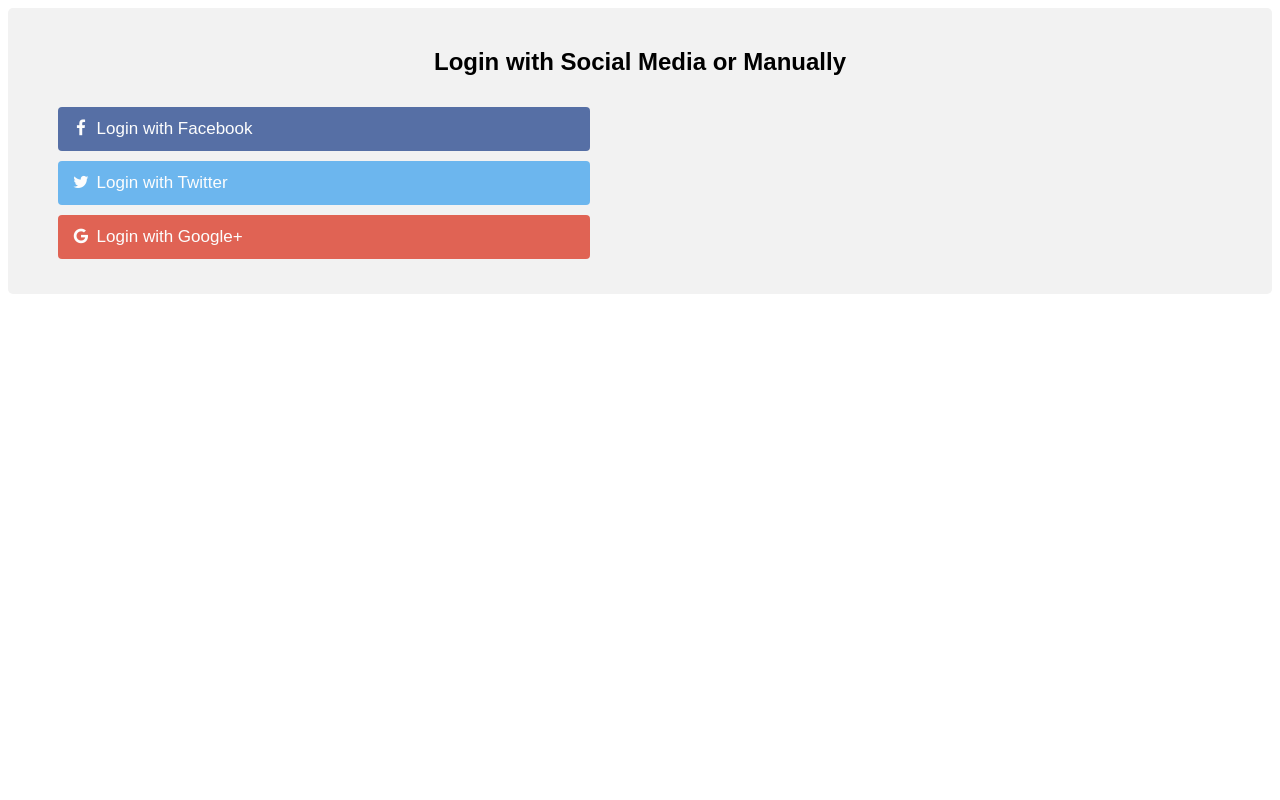
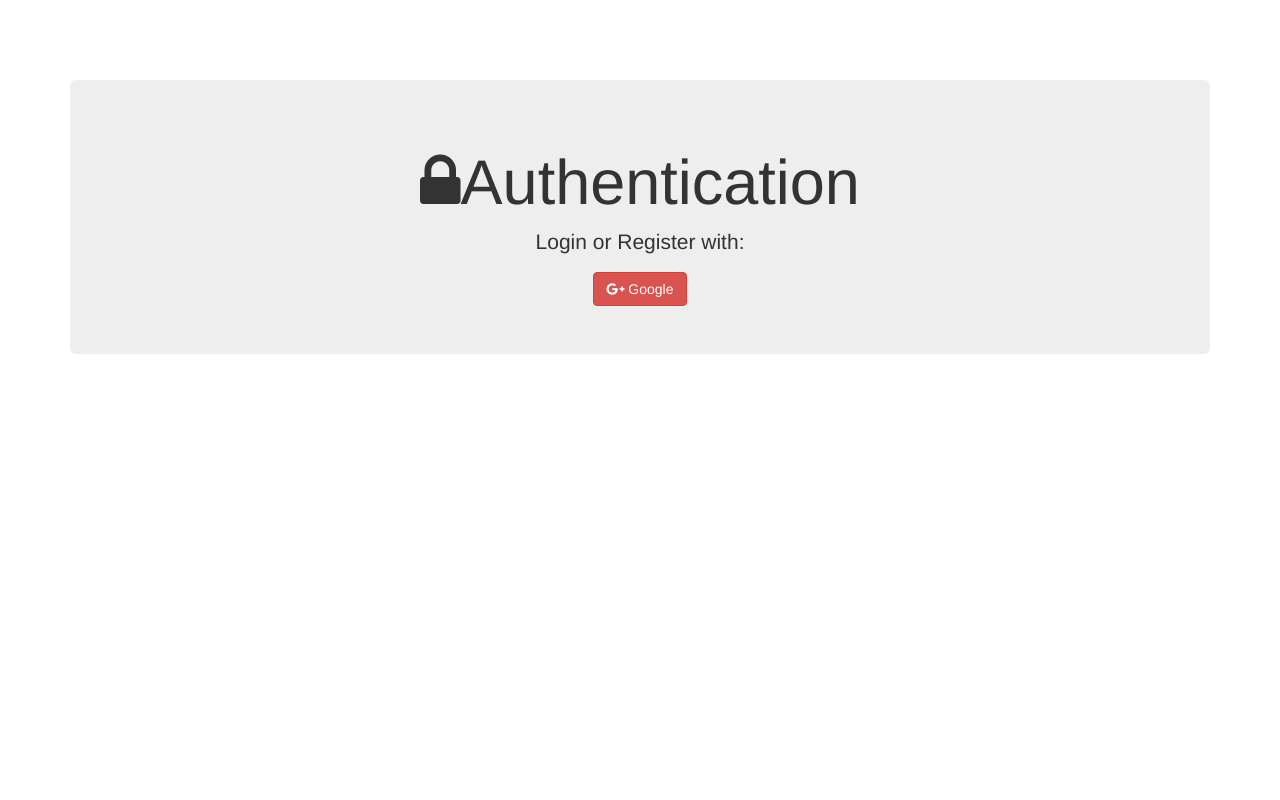
Before and after one commit to jhonemillan/meridian, a Node server app: page /login in a window 1280 px wide. Run offline with Node 20, Linux system fonts and the light colour scheme; some libraries are stand-ins or nearby versions.

Commit message:
first stable version

```diff
--- a/index.js
+++ b/index.js
@@ -4,23 +4,66 @@
 var http = require('http').Server(app);
 var io = require('socket.io')(http);
 const moment = require('moment');
+let passport = require('passport');
+let auth = require('./utils/auth');
+const cookieParser = require('cookie-parser');
+const cookieSession = require('cookie-session');
 
 const { generateMessage } = require('./utils/message');
 
-app.use(express.static(path.join(__dirname, './public')));
+auth(passport);
+app.set('view engine', 'ejs');
+
+//app.use(express.static(path.join(__dirname, './public')));
+
+app.use(cookieSession({
+  name: 'session',
+  keys: ['123']
+}));
+
+app.use(passport.initialize());
+app.use(cookieParser());
 
 app.get('/', function(req, res){
-  res.sendFile(__dirname + '/login.html');
+    if (req.session.token) {
+      res.cookie('token', req.session.token);
+
+  } else {
+      res.cookie('token', '')
+
+  }
+  res.render('index.ejs');
 });
 
 app.get('/login', (req, res)=>{
-  res.sendFile(__dirname + '/public/login.html');
+  res.render('login.ejs');
 });
 
-app.get('/chat', (req, res)=>{
-  res.sendFile(__dirname + '/public/index.html');
+app.get('/chat',isLoggedIn, (req, res)=>{
+  console.log(req.session.user);
+    res.render('chat',{user: req.session.user});
 });
 
+app.get('/auth/google', passport.authenticate('google', {
+  scope: ['profile', 'email']
+}));
+
+app.get('/auth/google/callback',
+    passport.authenticate('google', {failureRedirect:'/', failureFlash: true}),
+    (req, res) => {
+        console.log(req.user.token);
+        req.session.token = req.user.token;
+        req.session.user = req.user.profile.displayName;
+
+        res.redirect('/chat');
+    }
+);
+
+app.get('/logout', (req, res) => {
+  req.logout();
+  req.session = null;
+  res.redirect('/');
+});
 
 io.on('connection', function(socket){
 
@@ -36,6 +79,16 @@
       });
 });
 
+function isLoggedIn(req, res, next) {
+  console.log(req.isAuthenticated());
+  // if user is authenticated in the session, carry on
+  if (req.session.token)
+  {
+    return next();
+  }
+  // if they aren't redirect them to the home page
+  res.redirect('/');
+}
 
 
 http.listen(3000, function(){
--- a/public/login.html
+++ /dev/null
@@ -1,162 +0,0 @@
-<!DOCTYPE html>
-<html>
-<head>
-<meta name="viewport" content="width=device-width, initial-scale=1">
-<link rel="stylesheet" href="https://cdnjs.cloudflare.com/ajax/libs/font-awesome/4.7.0/css/font-awesome.min.css">
-<style>
-body {
-  font-family: Arial, Helvetica, sans-serif;
-}
-
-* {
-  box-sizing: border-box;
-}
-
-/* style the container */
-.container {
-  position: relative;
-  border-radius: 5px;
-  background-color: #f2f2f2;
-  padding: 20px 0 30px 0;
-}
-
-/* style inputs and link buttons */
-input,
-.btn {
-  width: 100%;
-  padding: 12px;
-  border: none;
-  border-radius: 4px;
-  margin: 5px 0;
-  opacity: 0.85;
-  display: inline-block;
-  font-size: 17px;
-  line-height: 20px;
-  text-decoration: none; /* remove underline from anchors */
-}
-
-input:hover,
-.btn:hover {
-  opacity: 1;
-}
-
-/* add appropriate colors to fb, twitter and google buttons */
-.fb {
-  background-color: #3B5998;
-  color: white;
-}
-
-.twitter {
-  background-color: #55ACEE;
-  color: white;
-}
-
-.google {
-  background-color: #dd4b39;
-  color: white;
-}
-
-/* style the submit button */
-input[type=submit] {
-  background-color: #4CAF50;
-  color: white;
-  cursor: pointer;
-}
-
-input[type=submit]:hover {
-  background-color: #45a049;
-}
-
-/* Two-column layout */
-.col {
-  float: left;
-  width: 50%;
-  margin: auto;
-  padding: 0 50px;
-  margin-top: 6px;
-}
-
-/* Clear floats after the columns */
-.row:after {
-  content: "";
-  display: table;
-  clear: both;
-}
-
-/* vertical line */
-.vl {
-  position: absolute;
-  left: 50%;
-  transform: translate(-50%);
-  border: 2px solid #ddd;
-  height: 175px;
-}
-
-/* text inside the vertical line */
-.vl-innertext {
-  position: absolute;
-  top: 50%;
-  transform: translate(-50%, -50%);
-  background-color: #f1f1f1;
-  border: 1px solid #ccc;
-  border-radius: 50%;
-  padding: 8px 10px;
-}
-
-/* hide some text on medium and large screens */
-.hide-md-lg {
-  display: none;
-}
-
-/* bottom container */
-.bottom-container {
-  text-align: center;
-  background-color: #666;
-  border-radius: 0px 0px 4px 4px;
-}
-
-/* Responsive layout - when the screen is less than 650px wide, make the two columns stack on top of each other instead of next to each other */
-@media screen and (max-width: 650px) {
-  .col {
-    width: 100%;
-    margin-top: 0;
-  }
-  /* hide the vertical line */
-  .vl {
-    display: none;
-  }
-  /* show the hidden text on small screens */
-  .hide-md-lg {
-    display: block;
-    text-align: center;
-  }
-}
-</style>
-</head>
-<body>
-
-<div class="container">
-  <form action="/action_page.php">
-    <div class="row">
-      <h2 style="text-align:center">Login with Social Media or Manually</h2>
-
-      <div class="col">
-        <a href="#" class="fb btn">
-          <i class="fa fa-facebook fa-fw"></i> Login with Facebook
-         </a>
-        <a href="#" class="twitter btn">
-          <i class="fa fa-twitter fa-fw"></i> Login with Twitter
-        </a>
-        <a href="#" class="google btn"><i class="fa fa-google fa-fw">
-          </i> Login with Google+
-        </a>
-      </div>
-
-
-    </div>
-  </form>
-</div>
-
-
-</body>
-</html>
--- /dev/null
+++ b/views/login.ejs
@@ -0,0 +1,24 @@
+<html>
+<head>
+    <title>Node Authentication</title>
+    <link rel="stylesheet" href="//netdna.bootstrapcdn.com/bootstrap/3.0.2/css/bootstrap.min.css"> <!-- load bootstrap css -->
+    <link rel="stylesheet" href="//netdna.bootstrapcdn.com/font-awesome/4.0.3/css/font-awesome.min.css"> <!-- load fontawesome -->
+    <style>
+        body        { padding-top:80px; }
+    </style>
+</head>
+<body>
+<div class="container">
+
+    <div class="jumbotron text-center">
+        <h1><span class="fa fa-lock"></span>Authentication</h1>
+
+        <p>Login or Register with:</p>
+
+        <a href="/auth/google" class="btn btn-danger"><span class="fa fa-google-plus"></span> Google</a>
+
+    </div>
+
+</div>
+</body>
+</html>
```
Also changed, not shown: config/googleauth.js (added, +8 -0 lines), package.json (+7 -0 lines), utils/auth.js (added, +22 -0 lines), views/chat.ejs (renamed from public/index.html, +3 -7 lines), views/index.ejs (added, +35 -0 lines), 1 other file.
